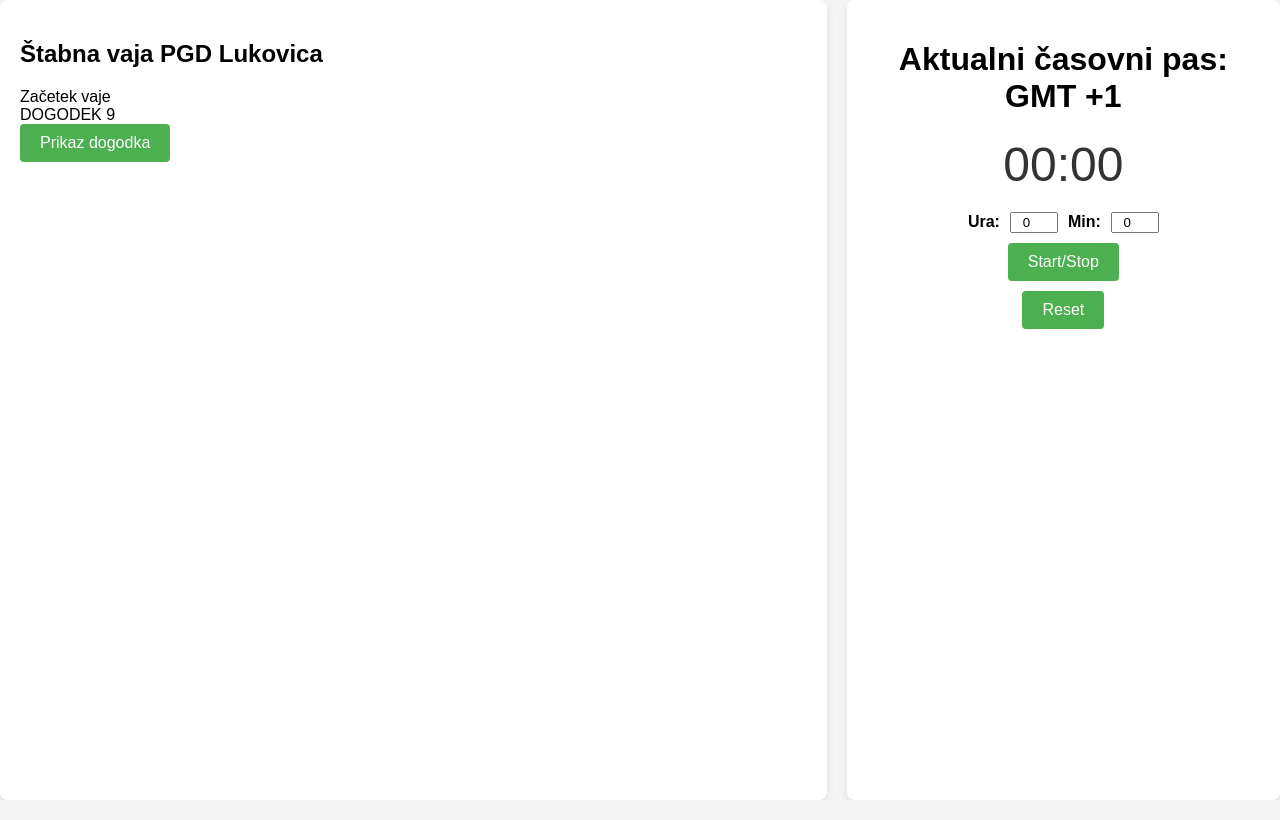
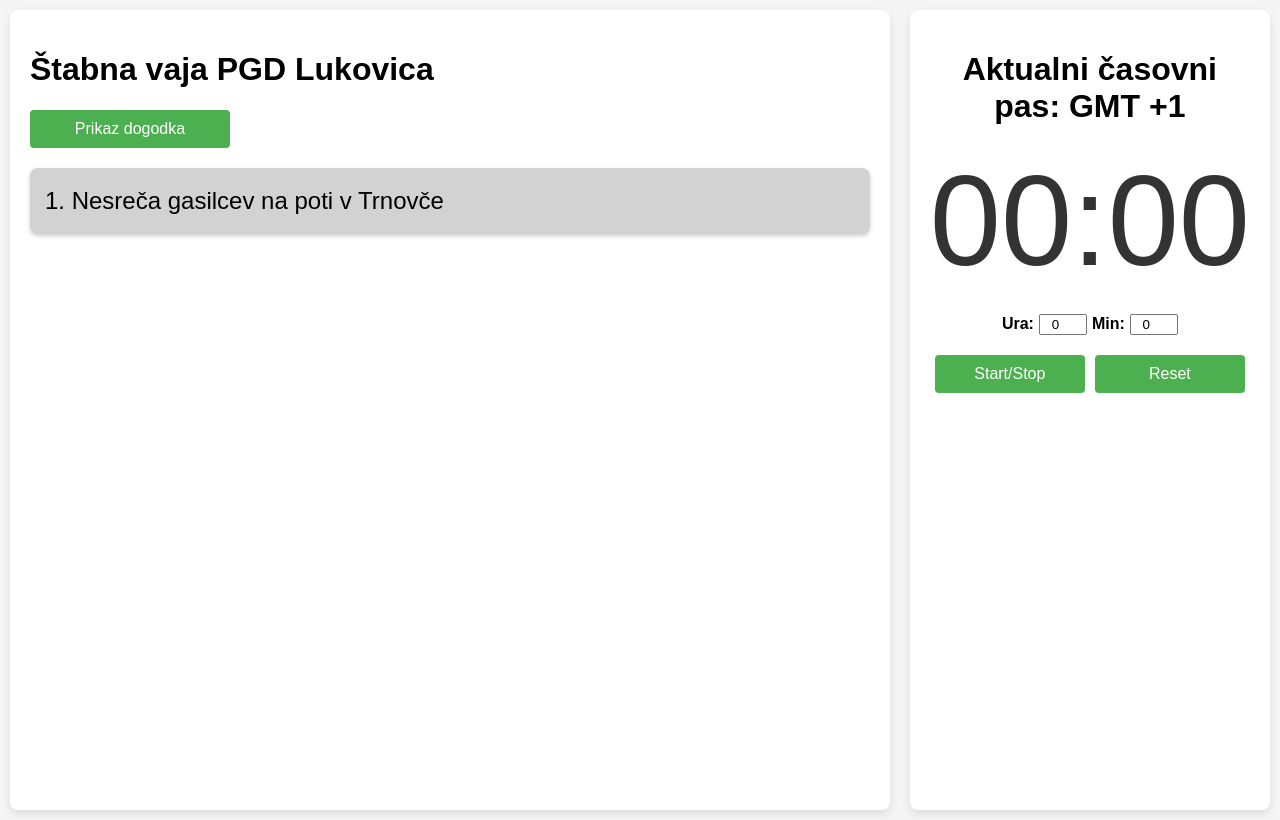
Before and after one commit to NejcDolinsek/STABNA_VAJA_APP, a plain HTML site: page index.html in a window 1280 px wide. Both pictures are taken after a click on the button "Prikaz dogodka". Drawn offline with Linux system fonts and the light colour scheme.

Commit message:
Implemented Style changes and some alert messages

```diff
--- a/index.html
+++ b/index.html
@@ -4,7 +4,7 @@
 <head>
     <meta charset="UTF-8">
     <meta name="viewport" content="width=device-width, initial-scale=1.0">
-    <title>Stopwatch</title>
+    <title>Štabna vaja PGD Lukovica</title>
     <style>
         body {
             font-family: 'Arial', sans-serif;
@@ -12,21 +12,22 @@
             display: flex;
             gap: 20px;
             justify-content: center;
-            align-items: stretch; /* Ensure boxes stretch vertically */
+            align-items: stretch;
             height: 100vh;
-            margin: 0;
+            margin: 10px;
         }
 
         #left-box {
-            flex: 2; /* Double the size */
+            flex: 2;
             background-color: #fff;
             padding: 20px;
             border-radius: 8px;
             box-shadow: 0 4px 8px rgba(0, 0, 0, 0.1);
         }
 
+
         #stopwatch-container {
-            flex: 1;
+            flex: 0.7;
             text-align: center;
             background-color: #fff;
             padding: 20px;
@@ -38,22 +39,22 @@
         }
 
         #stopwatch {
-            font-size: 3em;
+            font-size: 8em;
             margin-bottom: 20px;
             color: #333;
         }
 
-        #controls {
+        #controls-input {
             display: flex;
             flex-direction: column;
             align-items: center;
-            gap: 10px;
+            gap: 20px;
         }
 
         #time-inputs {
             display: flex;
             align-items: center;
-            gap: 10px;
+            gap: 5px;
         }
 
         label {
@@ -75,38 +76,85 @@
             color: #fff;
             outline: none;
             transition: background-color 0.3s;
+            width: 150px;
         }
 
         button:hover {
-            background-color: #45a049;
+            background-color: #2e6b30;
+        }
+
+        #events-container {
+            background-color: #d2d2d2;
+            color: #000000;
+            padding: 15px;
+            border-radius: 8px;
+            margin-top: 20px;
+            text-align: left;
+            font-size: 1.5em;
+            box-shadow: 0 2px 4px rgba(0, 0, 0, 0.2);
+            transition: background-color 0.3s;
+            line-height: 1.5;
+        }
+
+        #events-container:hover {
+            background-color: #d2d2d2;
+        }
+
+        #controls-buttons {
+            display: flex;
+            align-items: center;
+            gap: 10px;
+        }
+
+        #start-stop-btn, #reset-btn {
+            font-size: 1em;
+            padding: 10px 20px;
+            cursor: pointer;
+            border: none;
+            border-radius: 4px;
+            background-color: #4CAF50;
+            color: #fff;
+            outline: none;
+            transition: background-color 0.3s;
+        }
+
+        #start-stop-btn:hover, #reset-btn:hover {
+            background-color: #2e6b30;
+        }
+
+        #prikaz-button{
+            width: 200px;
         }
     </style>
+
 </head>
 
 <body>
 <div id="left-box">
-    <h2>Štabna vaja PGD Lukovica</h2>
-    <div>Začetek vaje</div>
+    <h1>Štabna vaja PGD Lukovica</h1>
+    <button id=prikaz-button onclick="displayEvents()">Prikaz dogodka</button>
     <div id="events-container"></div>
-    <button onclick="displayEvents()">Prikaz dogodka</button>
 </div>
 
 <div id="stopwatch-container">
     <h1>Aktualni časovni pas: GMT +1</h1>
     <div id="stopwatch">00:00</div>
-    <div id="controls">
+    <div id="controls-input">
         <div id="time-inputs">
             <label for="hours">Ura:</label>
             <input type="number" id="hours" value="0" min="0" max="23">
             <label for="minutes">Min:</label>
             <input type="number" id="minutes" value="0" min="0" max="59">
         </div>
-        <button onclick="startStop()">Start/Stop</button>
-        <button onclick="reset()">Reset</button>
+        <div id="controls-buttons">
+            <button id="start-stop-btn" onclick="startStop()">Start/Stop</button>
+            <button id="reset-btn" onclick="reset()">Reset</button>
+        </div>
     </div>
 </div>
 
 <script>
+
     let timer;
     let isRunning = false;
     let minutes = 0;
@@ -119,8 +167,21 @@
         } else {
             hours = parseInt(document.getElementById('hours').value, 10) || 0;
             minutes = parseInt(document.getElementById('minutes').value, 10) || 0;
+
+            // Validation check for hours
+            if (hours > 23) {
+                alert("Vnesite veljavno vrednost za ure (0-23).");
+                return;
+            }
+
+            // Validation check for minutes
+            if (minutes > 59) {
+                alert("Vnesite veljavno vrednost za minute (0-59).");
+                return;
+            }
+
             updateDisplay();
-            timer = setInterval(updateStopwatch, 3000); // Updated to 1000 milliseconds (1 second)
+            timer = setInterval(updateStopwatch, 10000); // Updated to 1000 milliseconds (1 second)
             isRunning = true;
         }
     }
@@ -165,28 +226,42 @@
 
 <script>
     // Events script
-    let events = ['DOGODEK 1', 'DOGODEK 2', 'DOGODEK 3', 'DOGODEK 4', 'DOGODEK 5', 'DOGODEK 6', 'DOGODEK 7', 'DOGODEK 8', 'DOGODEK 9'];
+    let events = [
+        'Poplave Trnjava - 14 hiš',
+        'Poplave Lukovica center - 9 hiš',
+        'Podrta drevesa cesta Čeplje, Brezovica - 6 lokacij',
+        'Udar strele v hišo - Mala Lašna (Novo naselje) še 2 hiši ogroženi',
+        'Udar strele - Žaga Videm',
+        'Eksplozija plina - vrtec Medo',
+        'Prometna nesreča v križišču Lukovica',
+        'Zdrs vozila, več ujetih - cesta proti Zlatem polju',
+        'Pomoč reševalcem - AED',
+        'Nesreča gasilcev na poti v Trnovče'
+    ];
+
+    let eventCounter = 1; // Variable to track the event number
 
     function displayEvents() {
         const eventsContainer = document.getElementById('events-container');
 
         if (events.length === 0) {
-            alert('All events have been shown!');
+            alert('Vsi dogodki so prikazani!');
             return;
         }
 
         shuffleArray(events);
 
         const eventDiv = document.createElement('div');
-        eventDiv.textContent = events[0]; // Use events[0] since the array is shuffled
+        eventDiv.textContent = `${eventCounter}. ${events[0]}`; // Display event with number
+        eventCounter++; // Increment the event counter
 
         eventsContainer.appendChild(eventDiv);
 
         // Remove the displayed event from the array
-        events.shift(); // Use shift to remove the first element of the array
+        events.shift();
 
         if (events.length === 0) {
-            alert('All events are shown!');
+            alert('Prikazan bo zadnji dogodek!');
         }
     }
 
@@ -196,6 +271,7 @@
             [array[i], array[j]] = [array[j], array[i]];
         }
     }
+
 </script>
 
 </body>
```
